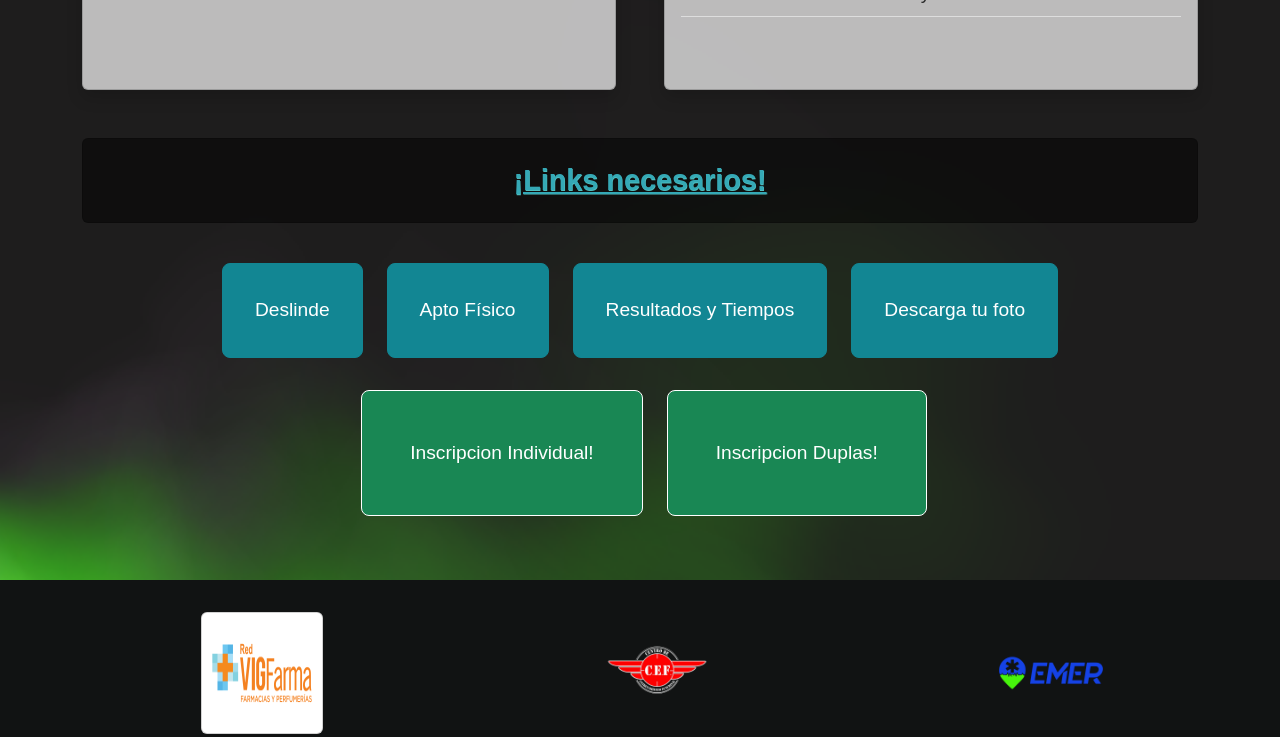
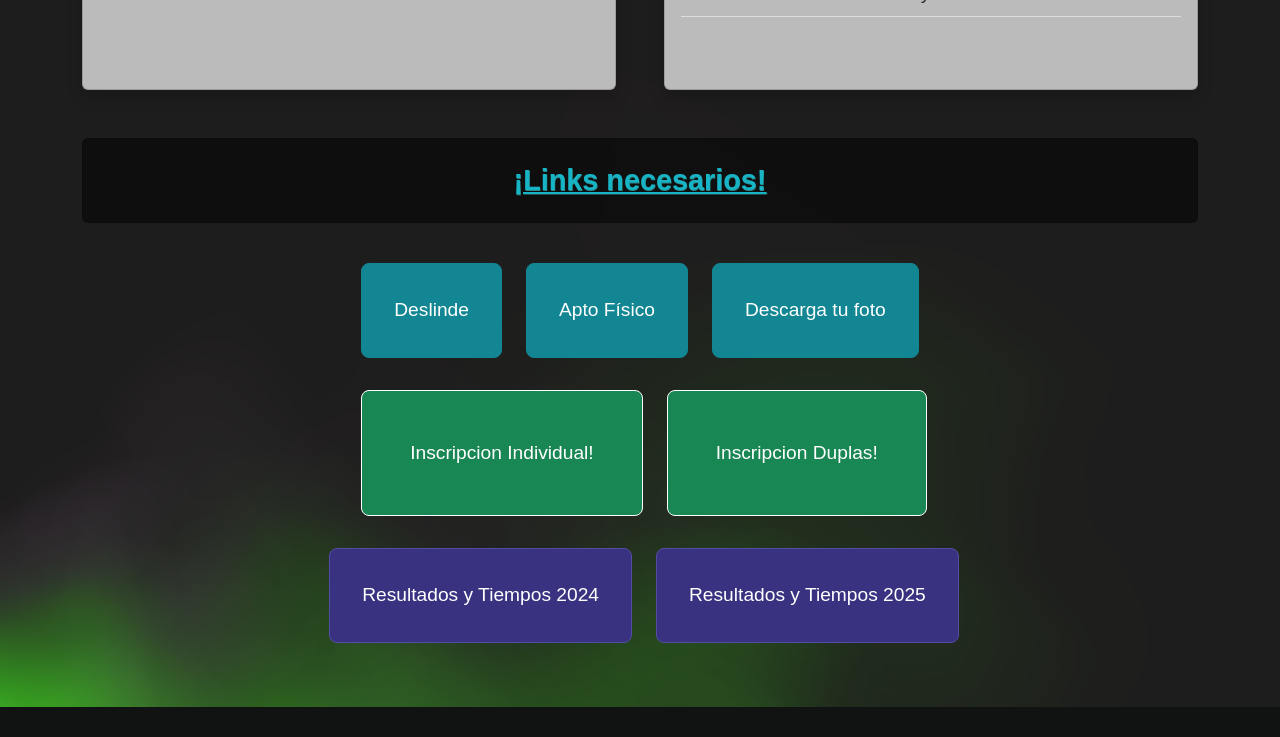
Before and after one commit to AlejandroBlinky/HeroeGroupLandingWeb, a Next.js app: page /heroeraceparanormal in a window 1280 px wide. Shown: the part 1140-1877 px from the top of the page. Built offline with nearby package versions, Linux system fonts and the light colour scheme.

Commit message:
changesv2

```diff
--- a/src/app/components/navbar.tsx
+++ b/src/app/components/navbar.tsx
@@ -28,16 +28,16 @@ export default function CustomNavbar() {
         <Navbar.Collapse id="basic-navbar-nav" className={`collapse navbar-collapse ${expanded ? 'show' : ''}`}>
           <Nav className="navbarcss fw-bold fs-5">
             <Nav.Item className="navbaroptionswithlogo">
-              <Image src={paranormallogo} alt="paranormallogo" className="logosnavbar" />
-              <Nav.Link href="/heroeraceparanormal" className="navbarcssitems">Heroes Race Paranormal</Nav.Link>
-            </Nav.Item>
-            <Nav.Item className="navbaroptionswithlogo">
               <Image src={heroeracelogo} alt="heroeracelogo" className="logosnavbar" />
               <Nav.Link href="/heroerace" className="navbarcssitems">Heroes Race</Nav.Link>
             </Nav.Item>
             <Nav.Item className="navbaroptionswithlogo">
               <Image src={duatlonlogo} alt="dualogo" className="logosnavbar" />
               <Nav.Link href="/duatlonlafalda" className="navbarcssitems">Duatlon La Falda</Nav.Link>
+            </Nav.Item>
+            <Nav.Item className="navbaroptionswithlogo">
+              <Image src={paranormallogo} alt="paranormallogo" className="logosnavbar" />
+              <Nav.Link href="/heroeraceparanormal" className="navbarcssitems">Heroes Race Paranormal</Nav.Link>
             </Nav.Item>
             <Nav.Item className="navbaroptionswithlogo">
               <Image src={contactologo} alt="contactologo" className="logosnavbar" />
--- a/src/app/globals.css
+++ b/src/app/globals.css
@@ -17,6 +17,23 @@ body{-webkit-font-smoothing: antialiased; /* Para Webkit (Chrome, Safari) */
 
 /* Dispositivos móviles en modo vertical (menores a 576px) */
 @media (max-width: 575.98px) {
+
+  .tiemposyresultadosdiv{
+    display: flex;
+    justify-content: center;
+    align-items: center;
+
+  }
+
+  .tiemposyresultadosdiv button{
+    background-color: #393280;
+   border-color: #534ca3;
+  }
+  .tiemposyresultadosdiv button:hover{
+    background-color: #534ca3;
+    transform: scale(1.05);
+  }
+
   .navbar-nav .nav-link {
     color: white; /* Color inicial */
   }
@@ -254,10 +271,11 @@ body{-webkit-font-smoothing: antialiased; /* Para Webkit (Chrome, Safari) */
    font-size: 1.8rem;
     font-weight: bold;
     text-decoration: underline;
-    color: #21909c;
+    color: #16b4c5;
     margin-bottom: 1rem;
+    text-shadow: 0.5px 0.5px 0.5px #2b8686;
+}
 
-}
 .carrerasinfo{
   transition: all 0.3s ease;
   color: #2b2b2b;
@@ -268,10 +286,7 @@ body{-webkit-font-smoothing: antialiased; /* Para Webkit (Chrome, Safari) */
   border-bottom: 1px solid #ddd;
 }
 
-.carrerasinfo:hover {
-  background-color: #c6f3fa;
-  transform: scale(1.05);
-}
+
 
 .carreratitle{
 font-size: 1.5rem;
@@ -299,6 +314,22 @@ font-size: 1.4rem;
 
 /* Tablets en modo vertical y dispositivos pequeños (768px - 991px) */
 @media (min-width: 576px) and (max-width: 1199.98px) {
+  .tiemposyresultadosdiv{
+    display: flex;
+    justify-content: center;
+    align-items: center;
+
+  }
+
+  .tiemposyresultadosdiv button{
+    background-color: #393280;
+   border-color: #534ca3;
+  }
+  .tiemposyresultadosdiv button:hover{
+    background-color: #534ca3;
+    transform: scale(1.05);
+  }
+
   .navbar-nav .nav-link {
     color: white; /* Color inicial */
   }
@@ -519,7 +550,7 @@ font-size: 1.4rem;
    font-size: 1.8rem;
     font-weight: bold;
     text-decoration: underline;
-    color: #21909c;
+    color: #2c7a83;
     margin-bottom: 1rem;
 
 }
@@ -533,10 +564,7 @@ font-size: 1.4rem;
   border-bottom: 1px solid #ddd;
 }
 
-.carrerasinfo:hover {
-  background-color: #c6f3fa;
-  transform: scale(1.05);
-}
+
 
 .carreratitle{
 font-size: 1.5rem;
@@ -766,9 +794,9 @@ font-size: 1.4rem;
    font-size: 1.8rem;
     font-weight: bold;
     text-decoration: underline;
-    color: #35a9b6;
+    color: #16b4c5;
     margin-bottom: 1rem;
-    text-shadow: 0.5px 0.5px 0.5px #4fc0c0;
+    text-shadow: 0.5px 0.5px 0.5px #2b8686;
 }
 .carrerasinfo{
   transition: all 0.3s ease;
@@ -780,10 +808,6 @@ font-size: 1.4rem;
   border-bottom: 1px solid #ddd;
 }
 
-.carrerasinfo:hover {
-  background-color: #c6f3fa;
-  transform: scale(1.05);
-}
 
 .carreratitle{
 font-size: 1.5rem;
@@ -823,5 +847,21 @@ font-size: 1.4rem;
 .cardbcolor{
   background-color: rgba(255,255,255,0.7);
 }
+  .tiemposyresultadosdiv{
+    display: flex;
+    justify-content: center;
+    align-items: center;
+
+  }
+
+  .tiemposyresultadosdiv button{
+    background-color: #393280;
+   border-color: #534ca3;
+  }
+  .tiemposyresultadosdiv button:hover{
+    background-color: #534ca3;
+    transform: scale(1.05);
+  }
+
 
 }
--- a/src/app/heroeraceparanormal/page.tsx
+++ b/src/app/heroeraceparanormal/page.tsx
@@ -95,9 +95,6 @@ incluye:
             <a href="https://drive.google.com/file/d/1-QFh55a08UN9IqBGPbJCENud5Wpu5iXT/view?usp=drive_link" target="_blank" rel="noopener noreferrer">
               <button className='btn btn-primary me-2 btn-lg' style={{ backgroundColor: 'rgb(18, 134, 147)', borderColor: 'rgb(18, 134, 147)' }}>Apto Físico</button>
             </a>
-            <a href="https://cronometrajeinstantaneo.com/resultados/heroe-race-edicion-paranormal/generales" target="_blank" rel="noopener noreferrer">
-              <button className='btn btn-primary me-2 btn-lg' style={{ backgroundColor: 'rgb(18, 134, 147)', borderColor: 'rgb(18, 134, 147)' }}>Resultados y Tiempos</button>
-            </a>
             <a href="https://drive.google.com/drive/mobile/folders/1jGmaCx4jQTikNQLtPCBSQe3LBbuPIRrC?usp=drive_link&fbclid=PAY2xjawG67cVleHRuA2FlbQIxMAABpnzkJ_sfYq7iSVVEYNTxvLuZZcl_P2idp6dJlFX35r3GUPbpeUdd8U1fQQ_aem_3KvTNZPsQKQ5ehqAVGwtKw" target="_blank" rel="noopener noreferrer">
               <button className='btn btn-primary btn-lg' style={{ backgroundColor: 'rgb(18, 134, 147)', borderColor: 'rgb(18, 134, 147)' }}>Descarga tu foto</button>
             </a>
@@ -111,6 +108,14 @@ incluye:
               <button className='btn btn-primary me-2 p-5 btn-lg bg-success' style={{borderColor: 'white' }}>Inscripcion Duplas!</button>
             </a>
       </div>
+      <div className='tiemposyresultadosdiv'>
+              <a href="https://cronometrajeinstantaneo.com/resultados/heroe-race-edicion-paranormal/generales" target="_blank" rel="noopener noreferrer">
+              <button className='btn btn-primary me-2 btn-lg'>Resultados y Tiempos 2024</button>
+            </a>
+            <a href="" target="_blank" rel="noopener noreferrer">
+              <button className='btn btn-primary me-2 btn-lg'>Resultados y Tiempos 2025</button>
+            </a>
+            </div>
     </div>
   );
 };
```
Also changed, not shown: src/app/duatlonlafalda/page.tsx (+8 -0 lines), src/app/heroerace/page.tsx (+9 -3 lines).
